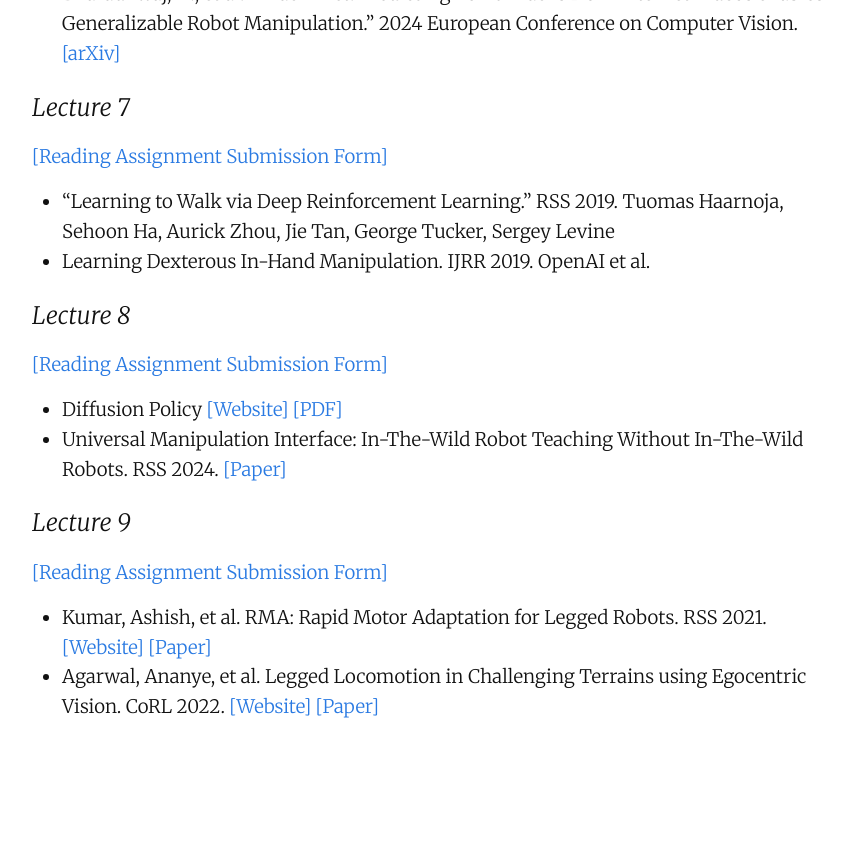
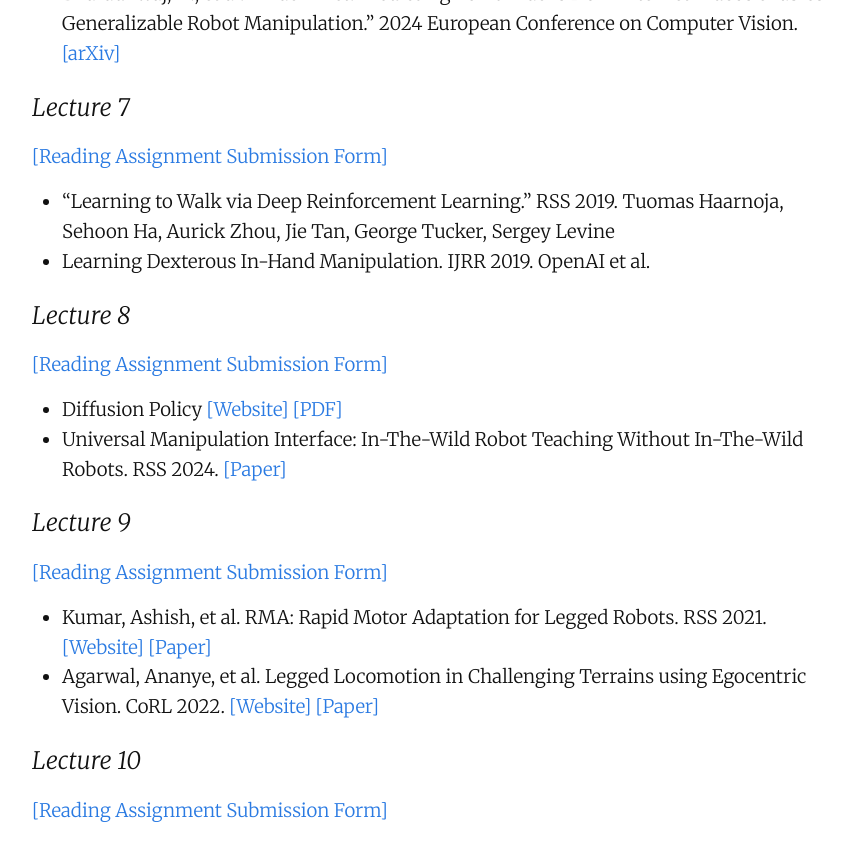
Before and after one commit to robots-that-learn/robots-that-learn.github.io, a Jekyll site: the page built from index.md, in a window 1280 px wide and 900 px high, scrolled down 6068 px. Shown: the top 861 px of the window, without its empty margins (208-1060 px from the left). Built offline with Jekyll 4.4.1, drawn with Linux system fonts in a browser that asks for light colours; our own code applies the rules of GitHub Pages for plain Markdown files; before the commit the page ends 6865 px from its top, so only the background shows below that.

Commit message:
Add Lecture 10 section with reading assignment link

```diff
--- a/index.md
+++ b/index.md
@@ -187,6 +187,9 @@ In advance of lecture 2B, students should try to familiarize themselves with how
 - Kumar, Ashish, et al. RMA: Rapid Motor Adaptation for Legged Robots. RSS 2021. [[Website]](https://ashish-kmr.github.io/rma-legged-robots/) [[Paper]](https://ashish-kmr.github.io/rma-legged-robots/rma-locomotion-final.pdf)
 - Agarwal, Ananye, et al. Legged Locomotion in Challenging Terrains using Egocentric Vision. CoRL 2022. [[Website]](https://vision-locomotion.github.io/) [[Paper]](https://arxiv.org/pdf/2211.07638)
 
+### Lecture 10
+
+[[Reading Assignment Submission Form]](https://forms.gle/9Ng3danqgm8rdHgT9)
 
 
 <!--
```
